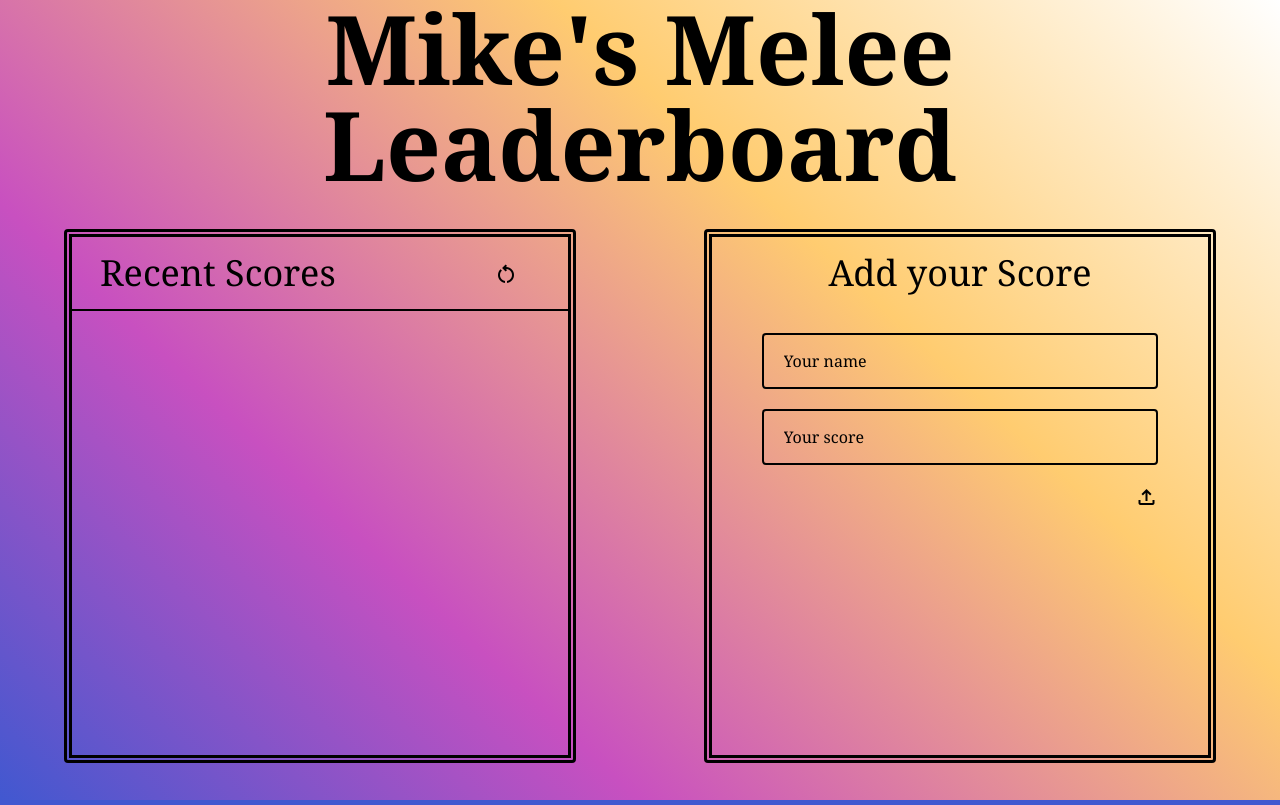
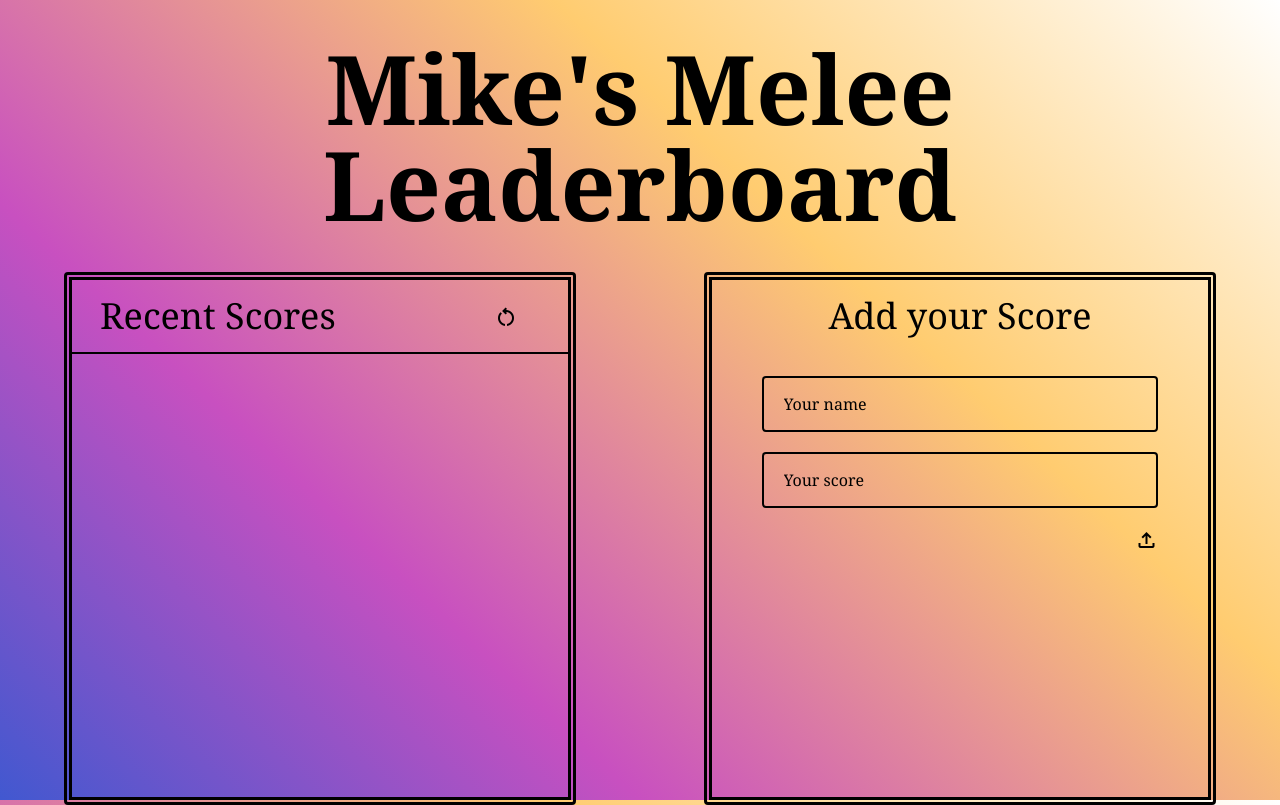
Before and after one commit to rmrmrmr/Leaderboard, a website built with webpack: page src/index.html in a window 1280 px wide. Built offline with nearby package versions, Linux system fonts and the light colour scheme.

Commit message:
Update README.md file

```diff
--- a/src/index.html
+++ b/src/index.html
@@ -9,7 +9,7 @@
 </head>
 
 <body class="w-screen h-screen flex flex-wrap justify-around items-baseline font-serif">
-  <header id="header" class="flex text-8xl font-extrabold px-8 py-0 w-full text-center h-min">
+  <header id="header" class="flex text-8xl font-extrabold px-8 py-10 w-full text-center h-min">
     <h1 id="leaderboardTitle" class="w-full">Mike's Melee Leaderboard</h1>
   </header>
 
```
Also changed, not shown: README.md.
